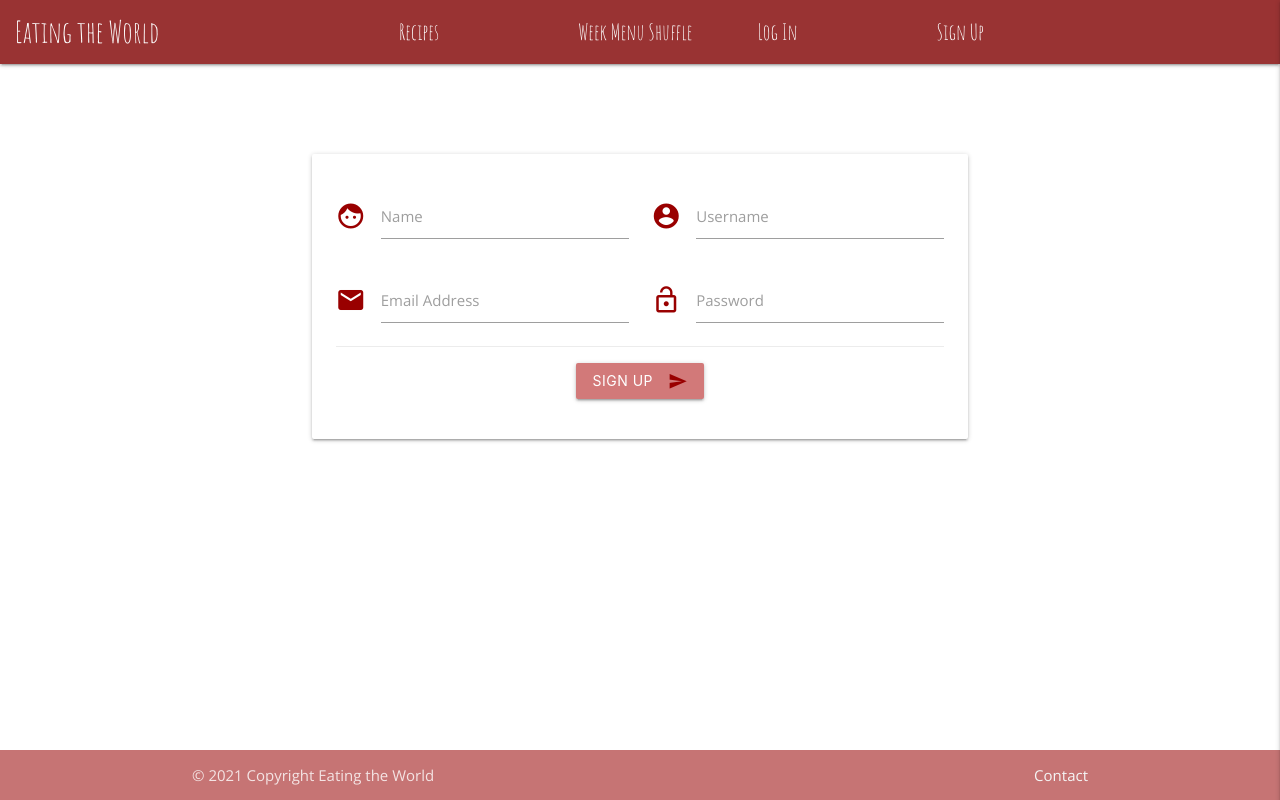
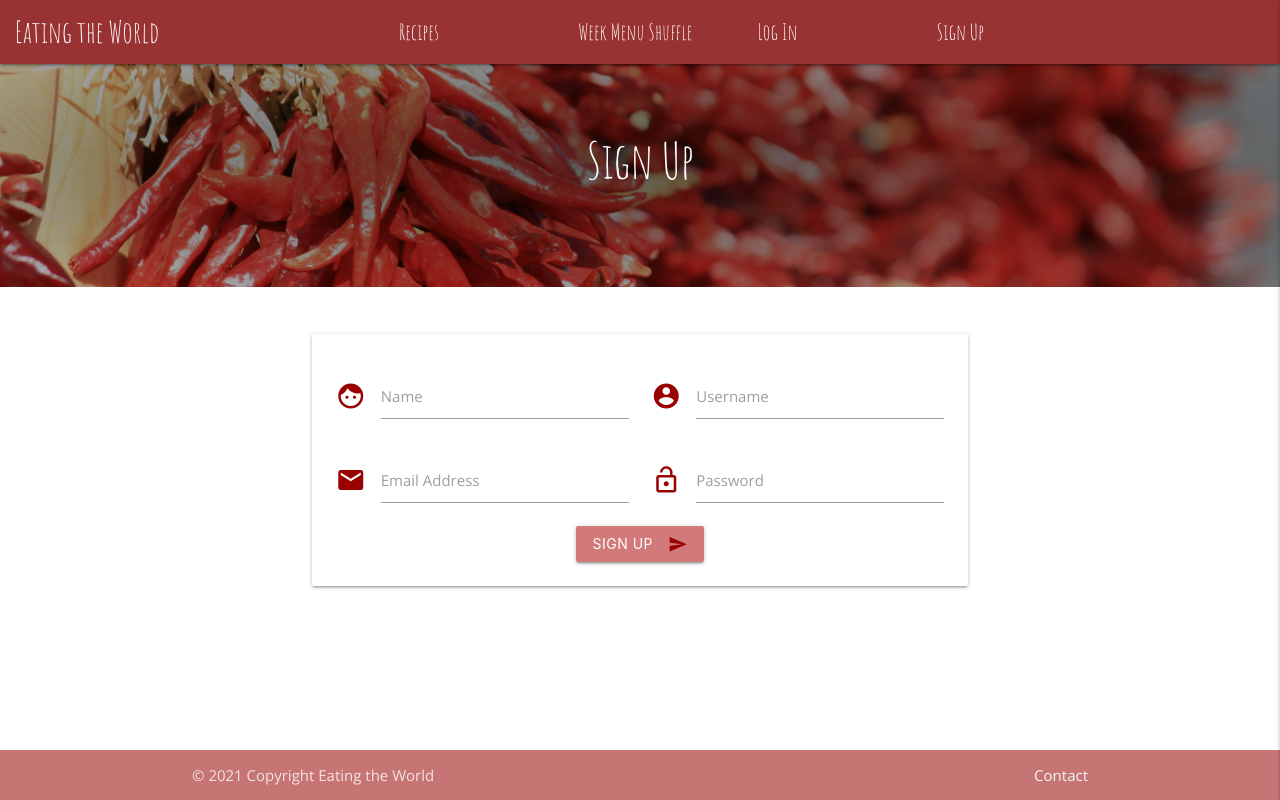
Before and after one commit to annakovesdi/milestone-project-3, a Flask app: page /sign_up in a window 1280 px wide. Run offline with Flask 2, Linux system fonts and the light colour scheme; some libraries are stand-ins or nearby versions.

Commit message:
added image and styling to sign-up.html

```diff
--- a/app.py
+++ b/app.py
@@ -118,7 +118,7 @@ def sign_up():
         flash("You are now signed up, welcome!")
         return redirect(url_for('profile', username=session["user"]))
 
-    return render_template("sign-up.html")
+    return render_template("sign-up.html", page_title="Sign Up")
 
 
 @app.route("/log_in", methods=["GET", "POST"])
--- a/static/css/style.css
+++ b/static/css/style.css
@@ -215,7 +215,10 @@ div.card-image img{
     margin-bottom: 40px;
 }
 
-
+.sign-up-image {
+    background-image: linear-gradient(rgba(0, 0, 0, 0.3), rgba(0, 0, 0, 0.3)), url('../img/paprika.jpg');
+    margin-bottom: 40px;
+}
 
 /*-------------------------Profile*/
 
--- a/templates/sign-up.html
+++ b/templates/sign-up.html
@@ -1,7 +1,11 @@
 {% extends "base.html" %}
 {% block content %}
+<div class="hero-image sign-up-image">
+    <div ></div>
+        <h2 class="page-heading center">{{ page_title }}</h2>
+    </div>
+<div>
 <div class="col s12 m7">
-    <h2 class="header center">{{ page_title }}</h2>
     <div class="form-card-parent">
         <div class="card horizontal form-card">
             <div class="card-stacked">
@@ -32,7 +36,7 @@
                                     <label for="new_password">Password</label>
                                 </div>
                             </div>
-                            <div class="card-action center">
+                           <div class="center">
                     <button class="btn waves-effect waves-light submit-button" type="submit" name="sign_up">Sign Up
                         <i class="material-icons right">send</i>
                     </button>
```
